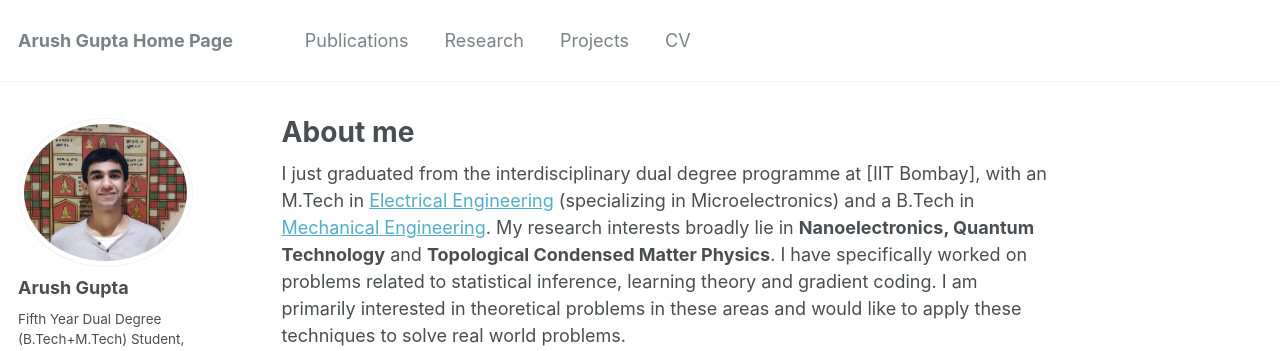
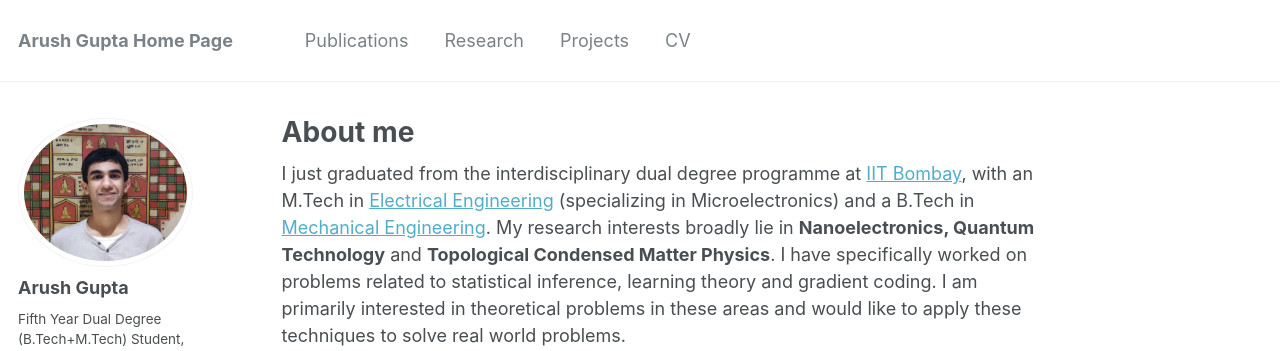
Before and after one commit to arush-gupta/arush-gupta.github.io, a Jekyll site: the page built from _pages/about.md, in a window 1280 px wide. Shown: the top 351 px of the page. Built offline with Jekyll 4.4.1, drawn with Linux system fonts in a browser that asks for light colours; part of the change alters nothing that is shown.

```diff
--- a/_pages/about.md
+++ b/_pages/about.md
@@ -9,7 +9,7 @@ redirect_from:
 ---
 
 
-I just graduated from the interdisciplinary dual degree programme at [IIT Bombay], with an M.Tech in [Electrical Engineering](https://www.ee.iitb.ac.in/web) (specializing in Microelectronics) and a B.Tech in [Mechanical Engineering](https://www.me.iitb.ac.in). My research interests broadly lie in **Nanoelectronics, Quantum Technology** and **Topological Condensed Matter Physics**. I have specifically worked on problems related to statistical inference, learning theory and gradient coding. I am primarily interested in theoretical problems in these areas and would like to apply these techniques to solve real world problems.
+I just graduated from the interdisciplinary dual degree programme at [IIT Bombay](https://www.iitb.ac.in), with an M.Tech in [Electrical Engineering](https://www.ee.iitb.ac.in/web) (specializing in Microelectronics) and a B.Tech in [Mechanical Engineering](https://www.me.iitb.ac.in). My research interests broadly lie in **Nanoelectronics, Quantum Technology** and **Topological Condensed Matter Physics**. I have specifically worked on problems related to statistical inference, learning theory and gradient coding. I am primarily interested in theoretical problems in these areas and would like to apply these techniques to solve real world problems.
 
 My master's thesis is with [Prof. Nikhil Karamchandani](http://www.ee.iitb.ac.in/~nikhilk/) and [Prof. Lalitha Vadlamani](https://faculty.iiit.ac.in/~lalitha.v/) where we are exploring the problem of straggler mitigation through gradient coding. During my undergraduate years, I have worked with [Prof. Nikhil Karamchandani](http://www.ee.iitb.ac.in/~nikhilk/) on problems related to learning theory and statistical inference. I spent my third year summer interning at Texas Instruments on delay optimisations in digital logic circuits. I was also a part of undergraduate students in [IIT Bombay Racing team](http://www.iitbracing.org) which manufactures an electric car every year and participates in the annual [Formula Student](https://www.imeche.org/events/formula-student) competition and led the design of harness and Controlled-Area-Network(CAN) communication in [EVO-K](https://www.iitbracing.org/cars/evok.php).
 
```
